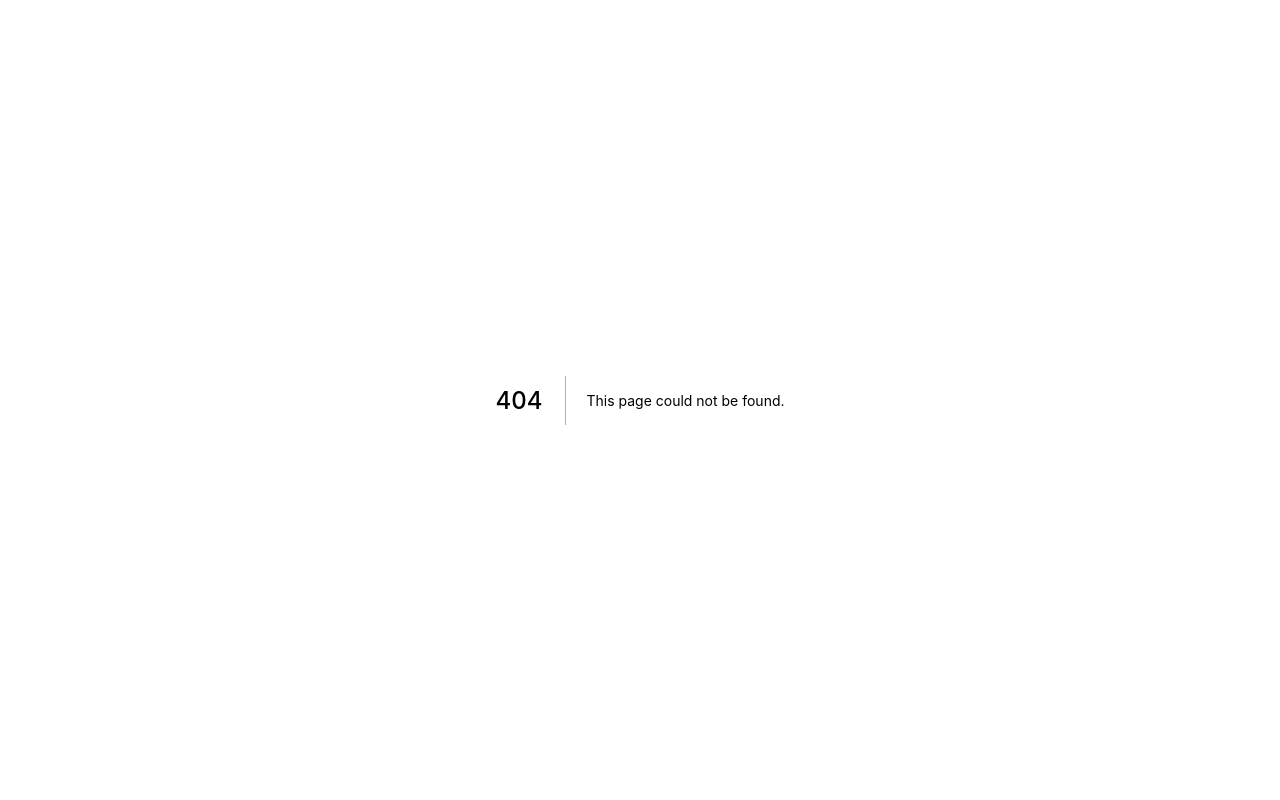
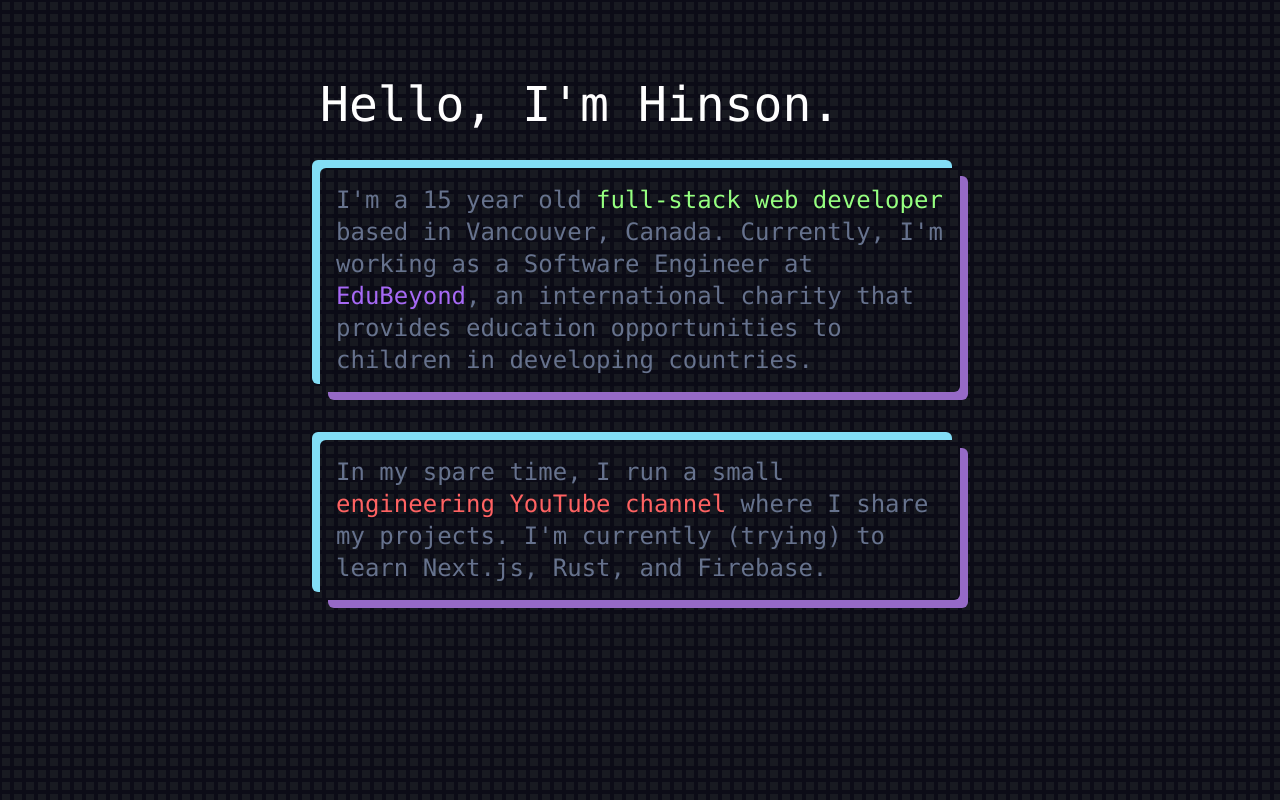
Before and after one commit to flatypus/flatypus.me, a Next.js app: page /index_dep in a window 1280 px wide. Before the commit this address had no page. Built offline with nearby package versions, Linux system fonts and the light colour scheme.

Commit message:
nice background effect

```diff
--- /dev/null
+++ b/pages/index_dep.tsx
@@ -0,0 +1,110 @@
+import Head from "next/head";
+import {} from "react-icons/si";
+import Box from "../components/share/box";
+import React, { useEffect, useState } from "react";
+import Typed from "../components/share/typed";
+import HorBar from "../components/share/horbar";
+import styles from "../components/share/styles/main.module.css";
+import SlideLeft from "../components/share/slideleft";
+import SlideRight from "../components/share/slideright";
+import Delay from "../components/share/delay";
+import Canvas from "./test";
+
+function Home() {
+  //  hex codes:
+  // 242426
+  // 8892B0
+  // 966AC7
+  // 82DCF5
+  // F9ECCC
+  return (
+    <>
+      <Head>
+        <title>Home | flatypus</title>
+        <link rel="icon" href="/favicon.ico" />
+      </Head>
+      {/* bg-[#1d1d1d] */}
+      <div
+        className="
+        min-h-screen"
+      >
+        <div className="fixed"><Canvas/></div>
+        <div className="w-full min-h-screen absolute top-0 left-0 z-10">
+          {/* <div className="md:bg-green-500 sm:bg-red-500 lg:bg-blue-500">
+            Breakpoint tester
+          </div> */}
+          <div className="grid px-20 md:px-40 lg:px-0 lg:grid-cols-4">
+            <div className="relative col-span-1"></div>
+            <div className="col-span-2 text-2xl pt-20">
+              <div className="text-5xl font-mono font-medium">
+                <Typed text={"Hello, I'm Hinson."}></Typed>
+                <div className="mt-10" />
+              </div>
+              <Delay wait={100}>
+                <SlideLeft>
+                  <Box>
+                    I&apos;m a 15 year old{" "}
+                    <a
+                      href="https://media.gettyimages.com/photos/male-chimpanzee-in-business-clothes-picture-id169937774?s=612x612"
+                      className="text-[#95ff80]"
+                    >
+                      full-stack web developer
+                    </a>{" "}
+                    based in Vancouver, Canada. Currently, I'm working as a
+                    Software Engineer at{" "}
+                    <a
+                      className="text-[#a669f5] hover:underline"
+                      href="https://www.edubeyond.org"
+                    >
+                      EduBeyond
+                    </a>
+                    , an international charity that provides education
+                    opportunities to children in developing countries.
+                  </Box>
+                </SlideLeft>
+              </Delay>
+              <div className="p-6"></div>
+              <Delay wait={700}>
+                <SlideRight>
+                  <Box>
+                    In my spare time, I run a small{" "}
+                    <a
+                      className="text-[#ff6262] hover:underline"
+                      href="https://www.youtube.com/flatypus"
+                    >
+                      {" "}
+                      engineering YouTube channel{" "}
+                    </a>{" "}
+                    where I share my projects. I'm currently (trying) to learn
+                    Next.js, Rust, and Firebase.
+                  </Box>
+                </SlideRight>
+              </Delay>
+              <div className="p-20"></div>
+            </div>
+            <div className="col-span-1"></div>
+          </div>
+          {/* <div className="bg-[#ffffff00] p-4 ">
+            <div
+              style={{
+                backgroundRepeat: "repeat",
+                WebkitBackgroundClip: "text",
+                WebkitTextFillColor: "transparent",
+                fontWeight: "bold",
+                textTransform: "uppercase",
+                WebkitFontSmoothing: "antialiased",
+                WebkitTextStrokeWidth: "0.5px",
+                WebkitTextStrokeColor: "white",
+              }}
+              className="p-12 text-4xl"
+            >
+              Technologies I use:
+            </div>
+          </div> */}
+        </div>
+      </div>
+    </>
+  );
+}
+
+export default Home;
--- /dev/null
+++ b/pages/test.tsx
@@ -0,0 +1,125 @@
+import { useRef, useState, useEffect } from "react";
+
+export default function Canvas() {
+  const canvasRef = useRef(null);
+  const [mousepos, setMousePos] = useState([]);
+  const [stack, setStack] = useState([]);
+  const [canvasSize, setCanvasSize] = useState([]);
+  const ss = 12;
+  const bs = 2;
+
+  const findBox = (x, y, sx, sy) => {
+    for (let j = 0; j < sy / ss; j++) {
+      for (let i = 0; i < sx / ss; i++) {
+        if (
+          x >= ss * i &&
+          x <= ss * i + ss &&
+          y >= ss * j &&
+          y <= ss * j + ss
+        ) {
+          return [i, j];
+        }
+      }
+    }
+    return false;
+  };
+
+  const drawDot = (ctx, i, j) => {
+    ctx.fillRect(ss * i + bs, ss * j + bs, ss - bs * 2, ss - bs * 2);
+    ctx.fillRect(ss * (i + 1) + bs, ss * j + bs, ss - bs * 2, ss - bs * 2);
+    ctx.fillRect(ss * i + bs, ss * (j + 1) + bs, ss - bs * 2, ss - bs * 2);
+    ctx.fillRect(ss * (i - 1) + bs, ss * j + bs, ss - bs * 2, ss - bs * 2);
+    ctx.fillRect(ss * i + bs, ss * (j - 1) + bs, ss - bs * 2, ss - bs * 2);
+  };
+
+  useEffect(() => {
+    canvasRef.current.width = canvasRef.current.clientWidth;
+    canvasRef.current.height = canvasRef.current.clientHeight;
+
+    const handleWindowMouseMove = (event) => {
+      const canvas = canvasRef.current;
+      var rect = canvas.getBoundingClientRect();
+      setMousePos([
+        (canvas.width * (event.clientX - rect.left)) / rect.width,
+        (canvas.height * (event.clientY - rect.top)) / rect.height,
+      ]);
+    };
+
+    window.addEventListener("mousemove", handleWindowMouseMove);
+    try {
+      const ctx = canvasRef.current.getContext("2d");
+      const [sx, sy] = [
+        canvasRef.current.clientWidth,
+        canvasRef.current.clientHeight,
+      ];
+      ctx.lineWidth = 2;
+
+      for (let j = 0; j < sy / ss; j++) {
+        for (let i = 0; i < sx / ss; i++) {
+          ctx.fillStyle = "#0c0c17";
+          ctx.fillRect(ss * i, ss * j, ss, ss);
+          ctx.fillStyle = "#181a21";
+          ctx.fillRect(ss * i + bs, ss * j + bs, ss - bs * 2, ss - bs * 2);
+        }
+      }
+      console.log("done initial render");
+    } catch {}
+  }, [canvasRef, canvasSize]);
+
+  useEffect(() => {
+    try {
+      const ctx = canvasRef.current.getContext("2d");
+      ctx.lineWidth = 2;
+      const [x, y] = mousepos;
+      const [sx, sy] = [
+        canvasRef.current.clientWidth,
+        canvasRef.current.clientHeight,
+      ];
+      //   if (canvasSize[0] != canvasRef.current.width && canvasSize[1]!=canvasRef.current.height){
+      //     setCanvasSize([canvasRef.current.width, canvasRef.current.height]);
+      //   }
+      let tmp = stack;
+      if (stack.length > 20) {
+        let [i, j] = tmp.shift();
+        ctx.fillStyle = "#181a21";
+        drawDot(ctx, i, j);
+        setStack(tmp);
+      }
+      let res = findBox(x, y, sx, sy);
+      if (res != false) {
+        let [i, j] = res;
+        if (stack[stack.length - 1] != [i, j]) {
+          ctx.fillStyle = "#0f1e3f";
+          drawDot(ctx, i, j);
+          let tmp = stack;
+          setStack([...tmp, [i, j]]);
+        }
+      }
+    } catch (err) {
+      console.log(err);
+    }
+  }, [mousepos]);
+
+  // const mp = (canvas, evt) => {
+  //   var rect = canvas.getBoundingClientRect();
+  //   return [
+  //     (canvas.width * (evt.clientX - rect.left)) / rect.width,
+  //     (canvas.height * (evt.clientY - rect.top)) / rect.height,
+  //   ];
+  // };
+
+  // const update = (e: any) => {
+  //   const mouse = mp(canvasRef.current, e);
+  //   setMousePos(mouse);
+  // };
+
+  return (
+    <canvas
+      ref={canvasRef}
+      // onMouseMove={(e) => {
+      //   update(e);
+      // }}
+      className="w-screen min-h-screen"
+    ></canvas>
+  );
+}
```
